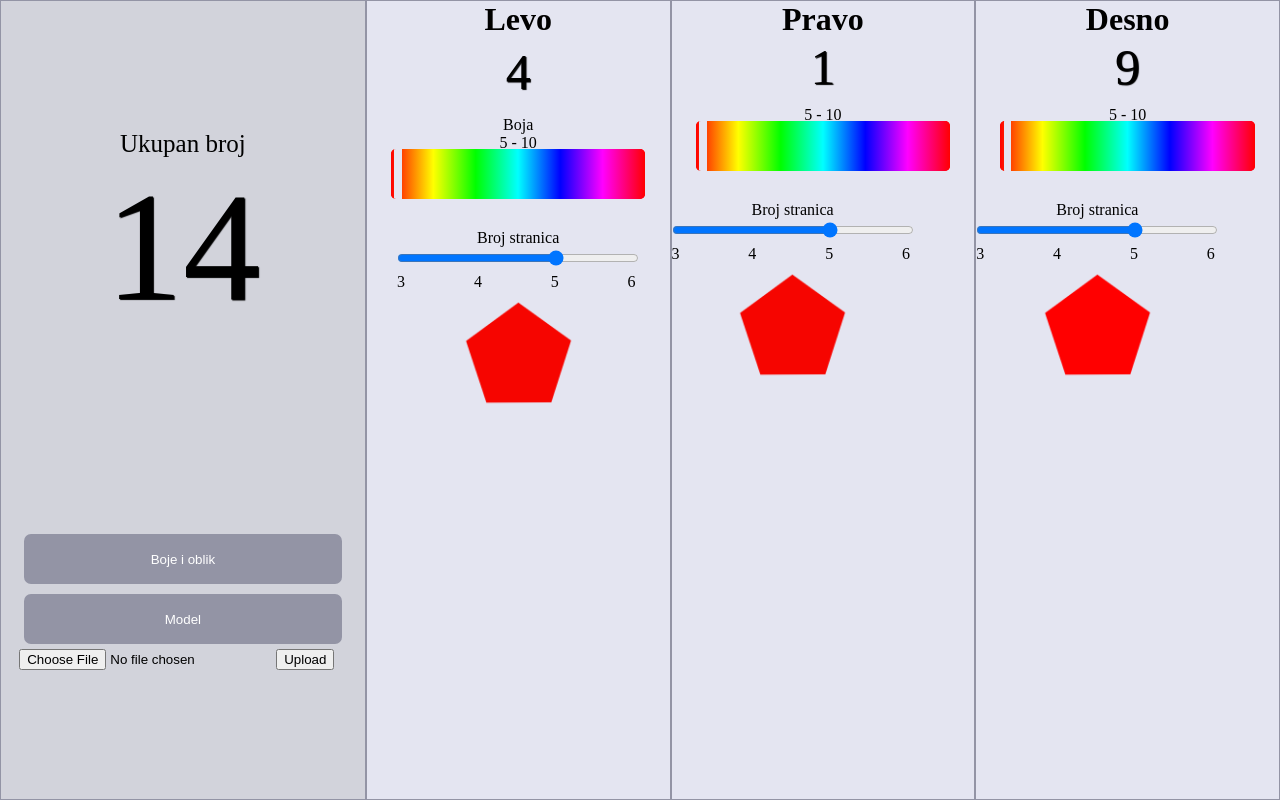
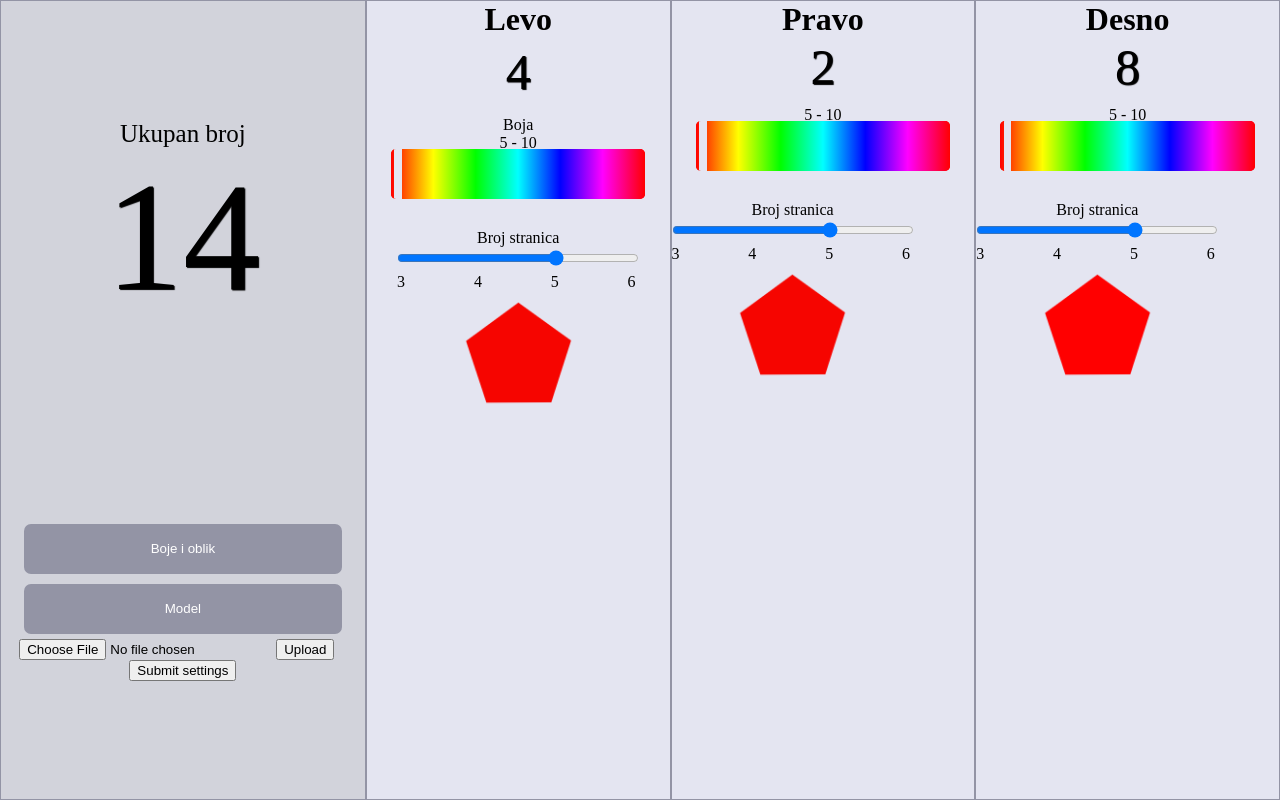
Before and after one commit to andrejtetkic/Smart-Convayor-Belt, a Flask app: page / in a window 1280 px wide. Run offline with Flask 3, Linux system fonts and the light colour scheme.

Commit message:
Backend stuff

```diff
--- a/static/logcount.json
+++ b/static/logcount.json
@@ -1,5 +1,5 @@
 {
   "0": 4,
-  "1": 1,
-  "2": 9
+  "1": 2,
+  "2": 8
 }
--- a/static/style.css
+++ b/static/style.css
@@ -237,3 +237,7 @@
 .shapeNumber{
   width: 100%;
 }
+
+#save{
+  background-color: rgb(96, 182, 96);
+}
--- a/templates/index.html
+++ b/templates/index.html
@@ -19,6 +19,9 @@
                     <input type="submit" value="Upload"/>
                 </form>
             </div>
+            <form action="" method="post">
+                <input type="submit" value="Submit settings">
+            </form>
         </div>
         <div class="conveyor">
             <div class="direction" id="directionLeft">
```
